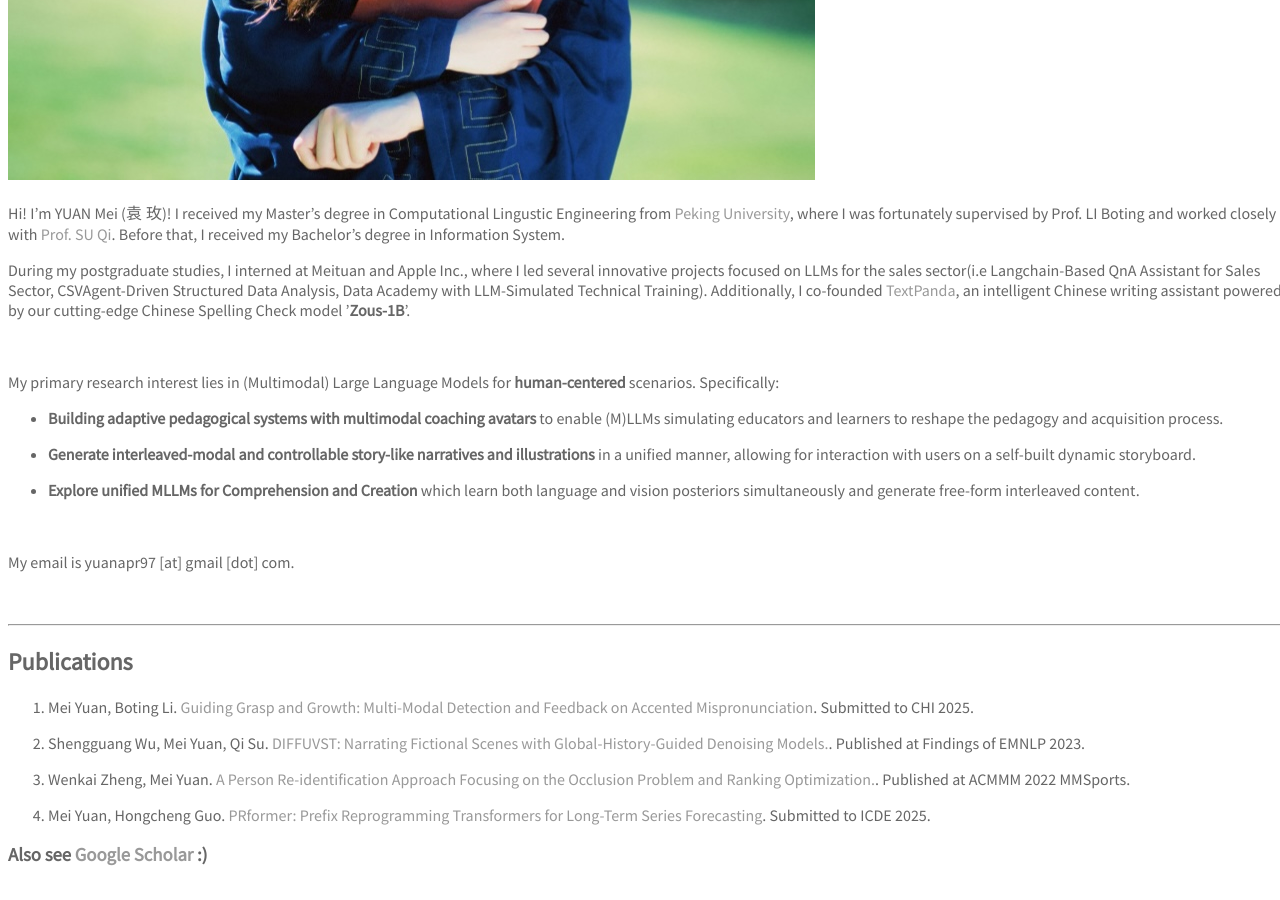
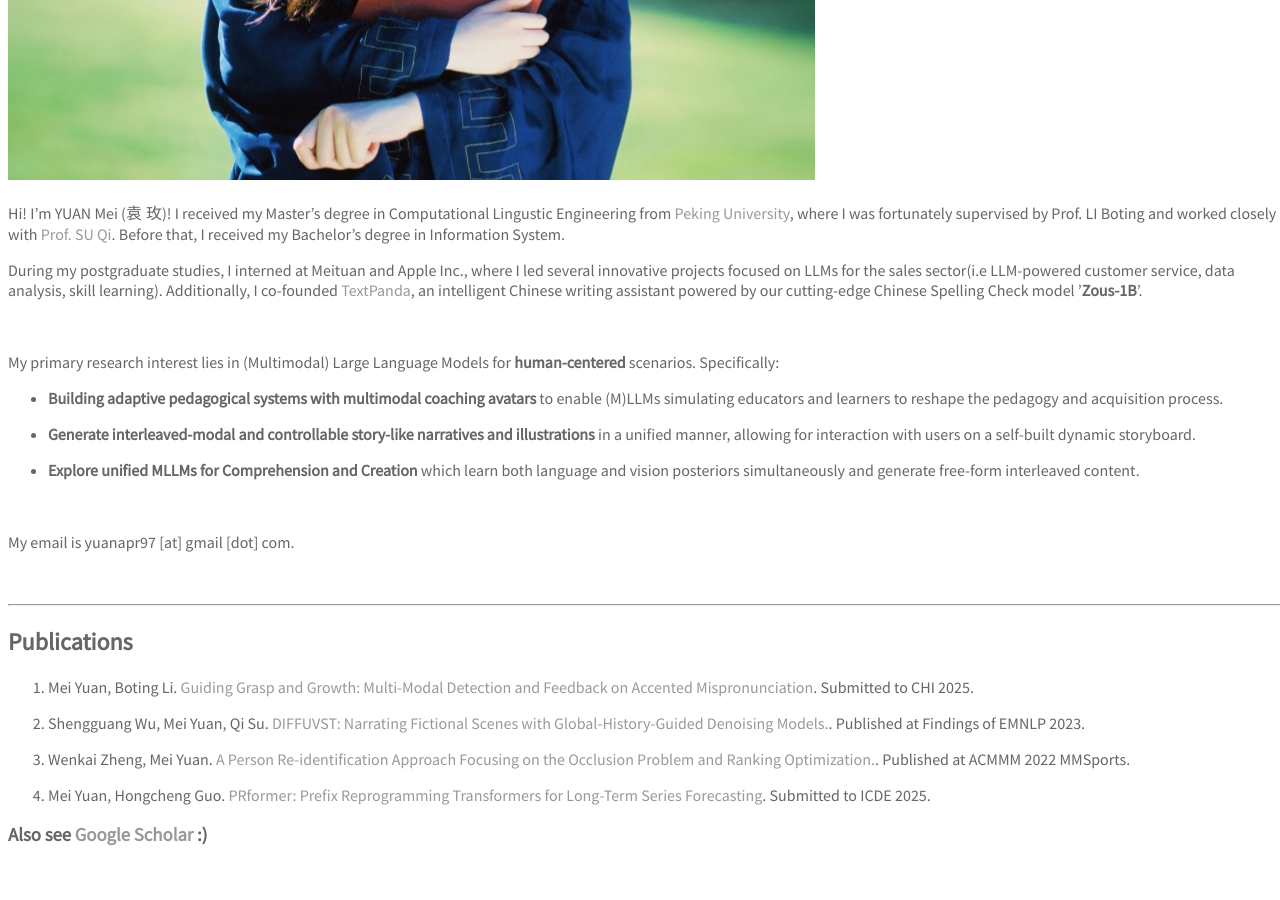
Before and after one commit to yuanapril/yuanapril.github.io, a Jekyll site: the page built from index.md, in a window 1280 px wide and 900 px high, scrolled down 950 px. Built offline with Jekyll 4.4.1, drawn with Linux system fonts in a browser that asks for light colours; some web fonts are replaced; our own code applies the rules of GitHub Pages for plain Markdown files.

Commit message:
Update index.md

```diff
--- a/index.md
+++ b/index.md
@@ -8,7 +8,7 @@ layout: default
 
 Hi! I'm YUAN Mei (<span style="font-family: 'Kaiti';">袁 玫</span>)! I received my Master's degree in Computational Lingustic Engineering from <a href="https://english.pku.edu.cn">Peking University</a>, where I was fortunately supervised by Prof. LI Boting and worked closely with <a href="https://scholar.google.com.hk/citations?user=9f4JUrUAAAAJ&hl=en">Prof. SU Qi</a>. Before that, I received my Bachelor's degree in Information System.
 
-During my postgraduate studies, I interned at Meituan and Apple Inc., where I led several innovative projects focused on LLMs for the sales sector(i.e Langchain-Based QnA Assistant for Sales Sector, CSVAgent-Driven Structured Data Analysis, Data Academy with LLM-Simulated Technical Training). Additionally, I co-founded <a href="http://textpanda.cn">TextPanda</a>, an intelligent Chinese writing assistant powered by our cutting-edge Chinese Spelling Check model ’**Zous-1B**’.
+During my postgraduate studies, I interned at Meituan and Apple Inc., where I led several innovative projects focused on LLMs for the sales sector(i.e LLM-powered customer service, data analysis, skill learning). Additionally, I co-founded <a href="http://textpanda.cn">TextPanda</a>, an intelligent Chinese writing assistant powered by our cutting-edge Chinese Spelling Check model ’**Zous-1B**’.
 
 <br />
 
```
